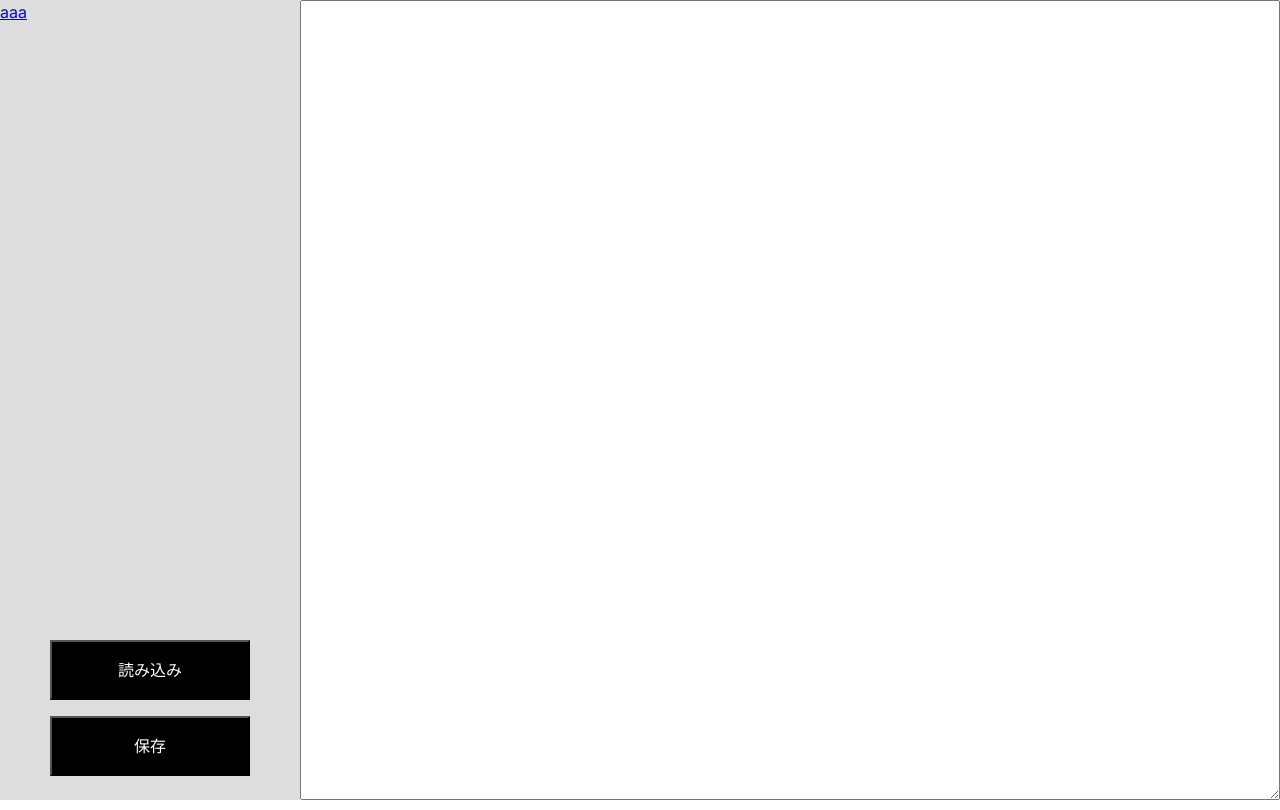
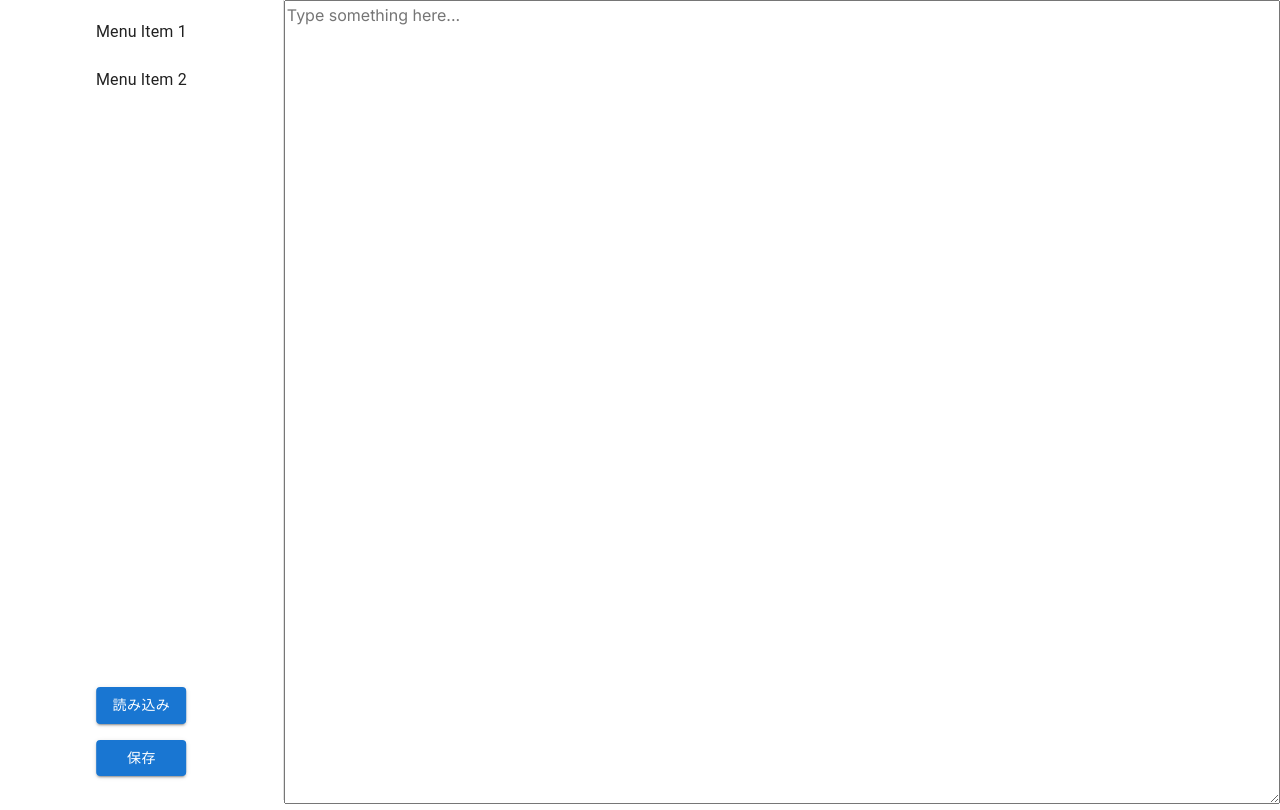
Before and after one commit to shinya-koala/q-note, a Next.js app: page /page in a window 1280 px wide. Built offline with nearby package versions, Linux system fonts and the light colour scheme; no server answers; the database is empty.

Commit message:
add mui component.

```diff
--- a/package.json
+++ b/package.json
@@ -11,11 +11,13 @@
   "dependencies": {
     "@emotion/react": "^11.11.3",
     "@emotion/styled": "^11.11.0",
+    "@mui/icons-material": "^5.15.6",
     "@mui/material": "^5.15.6",
     "firebase": "^10.7.2",
     "next": "14.1.0",
     "react": "^18",
-    "react-dom": "^18"
+    "react-dom": "^18",
+    "uuid": "^9.0.1"
   },
   "devDependencies": {
     "eslint": "^8",
--- a/src/app/page/page.js
+++ b/src/app/page/page.js
@@ -1,11 +1,41 @@
 "use client";
+import { styled } from "@mui/system";
 import React, { useCallback, useEffect, useState } from "react";
 import Link from "next/link";
 import styles from "./page.module.scss";
+import { v4 as uuid } from "uuid";
 import { db } from "../components/firebase";
-import { collection, getDoc, doc, updateDoc } from "firebase/firestore";
+import { getDoc, doc, updateDoc } from "firebase/firestore";
+
+import {
+  Box,
+  Button,
+  Drawer,
+  List,
+  ListItem,
+  ListItemText,
+  TextareaAutosize,
+} from "@mui/material";
 
 const TEXT_DATA_FIELD = "memoText";
+
+// MUI Styles
+const StyledListItem = styled(ListItem)(({ theme }) => ({
+  "&:hover": {
+    backgroundColor: "orange",
+    color: "yellow",
+  },
+}));
+
+const StyledList = styled(List)(({ theme }) => ({
+  height: "100%",
+  paddingLeft: 80,
+  paddingRight: 80,
+}));
+
+const StyledDrawer = styled(Drawer)({
+  position: "static",
+});
 
 function Index() {
   const [inputText, setInputText] = useState("");
@@ -16,6 +46,10 @@ function Index() {
     const result = docSnap.data();
     setInputText(result?.[TEXT_DATA_FIELD]);
   };
+
+  // ランダムなIDを生成
+  const RandomID = uuid();
+  console.log(RandomID);
 
   useEffect(() => {
     GetDocFromKey("A7zRyxcU8ySgPLv9lWZw");
@@ -47,29 +81,70 @@ function Index() {
 
   return (
     <>
-      <div className={styles["memo-wrap"]}>
-        <div className={styles["select-area"]}>
-          <ul>
-            <li>
-              <Link href="#">aaa</Link>
-            </li>
-          </ul>
-          <div className={styles["debug-buttons"]}>
-            <button onClick={() => GetDocFromKey("A7zRyxcU8ySgPLv9lWZw")}>
-              読み込み
-            </button>
-            <button onClick={updateDB}>保存</button>
-          </div>
-        </div>
-        <div className={styles["input-area"]}>
-          <textarea
-            className={styles["input-text"]}
-            // defaultValue={inputText}
-            onChange={(e) => setInputText(e.target.value)}
-            value={inputText}
-          ></textarea>
-        </div>
-      </div>
+      <Box
+        sx={{
+          display: "flex",
+          height: "100vh",
+        }}
+      >
+        {/* DrawerからBoxに変える作業をする */}
+        <StyledDrawer
+          variant="permanent"
+          PaperProps={{
+            style: {
+              position: "static",
+            },
+          }}
+        >
+          <StyledList>
+            <StyledListItem button>
+              <ListItemText primary="Menu Item 1" />
+            </StyledListItem>
+            <StyledListItem button>
+              <ListItemText primary="Menu Item 2" />
+            </StyledListItem>
+            {/* Add more menu items as needed */}
+            <Box
+              sx={{
+                position: "absolute",
+                bottom: "24px",
+                left: "50%",
+                transform: "translateX(-50%)",
+                display: "flex",
+                flexDirection: "column",
+                pr: 3,
+                pl: 3,
+                textAlign: "center",
+              }}
+            >
+              <Button
+                onClick={() => GetDocFromKey("A7zRyxcU8ySgPLv9lWZw")}
+                variant="contained"
+                sx={{
+                  mb: 2,
+                }}
+              >
+                読み込み
+              </Button>
+              <Button onClick={updateDB} variant="contained">
+                保存
+              </Button>
+            </Box>
+          </StyledList>
+        </StyledDrawer>
+        <Box
+          sx={{
+            width: "calc(100vw - 240px)",
+            height: "calc(100vh - 56px)",
+          }}
+        >
+          <TextareaAutosize
+            aria-label="empty textarea"
+            placeholder="Type something here..."
+            style={{ width: "100%", height: "100vh" }}
+          />
+        </Box>
+      </Box>
     </>
   );
 }
```
Also changed, not shown: 2 other files (tests, documents, lock files or other folders).
